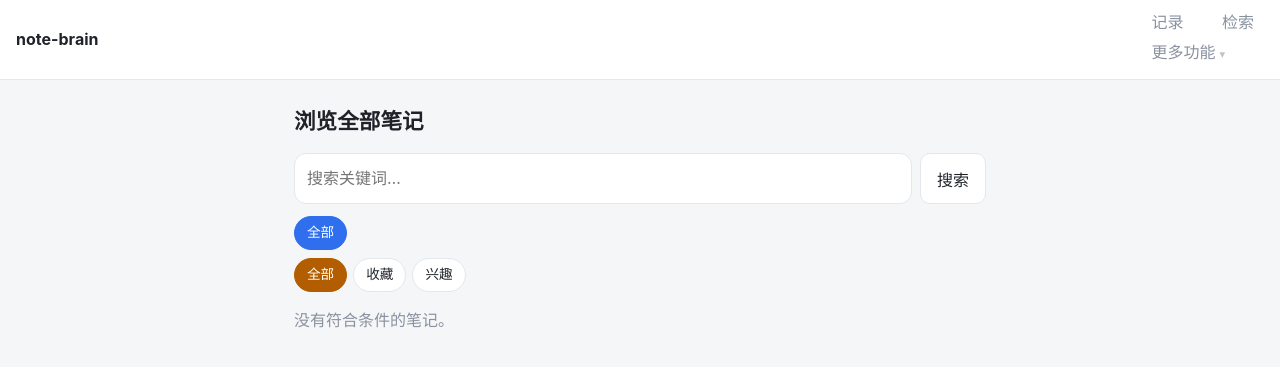
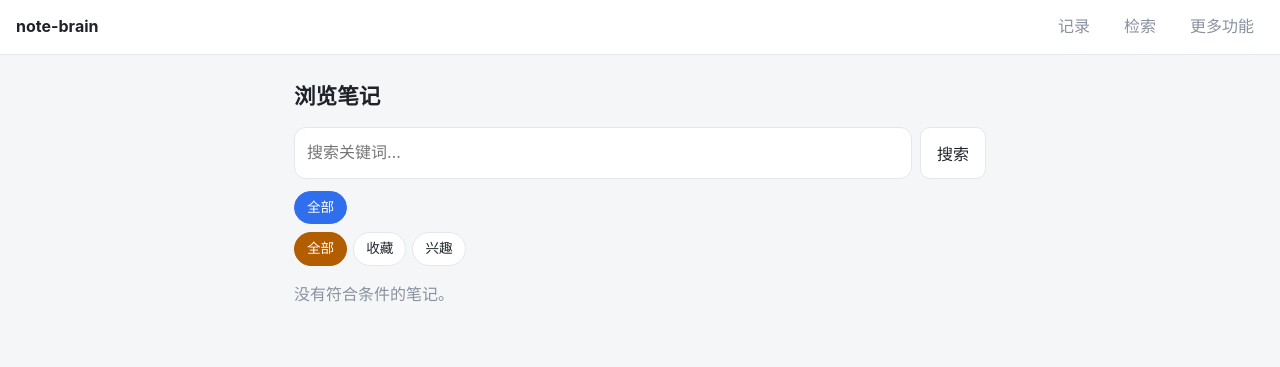
Before and after one commit to divine-GH/TalkShelf, a Python web app: template templates/notes.html in a window 1280 px wide. Shown: the top 367 px of the page. Run offline with Jinja, Linux system fonts and the light colour scheme; the template is opened without the code that fills it, so the values that code supplies are empty.

Commit message:
顶栏三按钮并排一行（nav flex）、去掉更多功能下三角；回顾更名兴趣回顾、浏览全部笔记更名浏览笔记

```diff
--- a/static/style.css
+++ b/static/style.css
@@ -39,6 +39,7 @@ body {
   border-bottom: 1px solid var(--border);
 }
 .topbar .brand { font-weight: 700; text-decoration: none; color: var(--text); }
+.topbar nav { display: flex; align-items: center; } /* 记录/检索/更多功能 三按钮并排一行 */
 .topbar nav a {
   margin-left: 14px;
   text-decoration: none;
@@ -64,7 +65,6 @@ body {
   cursor: pointer;
 }
 .topbar nav .menu-btn.on { color: var(--primary); background: var(--user-bubble); font-weight: 600; }
-.menu-btn-caret { font-size: 0.7rem; margin-left: 4px; opacity: 0.55; }
 .menu-drop {
   position: absolute;
   right: 0;
--- a/templates/base.html
+++ b/templates/base.html
@@ -15,10 +15,10 @@
       <a href="/ask" {% if active == 'ask' %}class="on"{% endif %}>检索</a>
       <div class="menu" id="more-menu">
         <button type="button" class="menu-btn{% if active in ('notes', 'review', 'stats', 'settings') %} on{% endif %}"
-                id="more-btn" aria-haspopup="true" aria-expanded="false">更多功能<span class="menu-btn-caret">▾</span></button>
+                id="more-btn" aria-haspopup="true" aria-expanded="false">更多功能</button>
         <div class="menu-drop" id="more-drop" hidden>
-          <a href="/notes" {% if active == 'notes' %}class="on"{% endif %}>浏览全部笔记</a>
-          <a href="/review" {% if active == 'review' %}class="on"{% endif %}>回顾</a>
+          <a href="/notes" {% if active == 'notes' %}class="on"{% endif %}>浏览笔记</a>
+          <a href="/review" {% if active == 'review' %}class="on"{% endif %}>兴趣回顾</a>
           <a href="/stats" {% if active == 'stats' %}class="on"{% endif %}>统计</a>
           <a href="/settings" {% if active == 'settings' %}class="on"{% endif %}>设置</a>
           {% if auth_enabled %}<a href="#" id="logout-link" class="nav-logout">退出</a>{% endif %}
--- a/templates/notes.html
+++ b/templates/notes.html
@@ -1,8 +1,8 @@
 {% extends "base.html" %}
-{% block title %}浏览全部笔记 — note-brain{% endblock %}
+{% block title %}浏览笔记 — note-brain{% endblock %}
 
 {% block content %}
-<h1>浏览全部笔记</h1>
+<h1>浏览笔记</h1>
 
 <form class="filter-form" method="get" action="/notes">
   <input type="search" name="q" value="{{ cur_q }}" placeholder="搜索关键词…">
--- a/templates/review.html
+++ b/templates/review.html
@@ -1,5 +1,5 @@
 {% extends "base.html" %}
-{% block title %}回顾 — note-brain{% endblock %}
+{% block title %}兴趣回顾 — note-brain{% endblock %}
 
 {% block content %}
 <h1>兴趣回顾</h1>
```
Also changed, not shown: backend/tests/test_settings.py (+8 -5 lines), 设计文档.md (+14 -4 lines), CHANGELOG.md, README.md.
